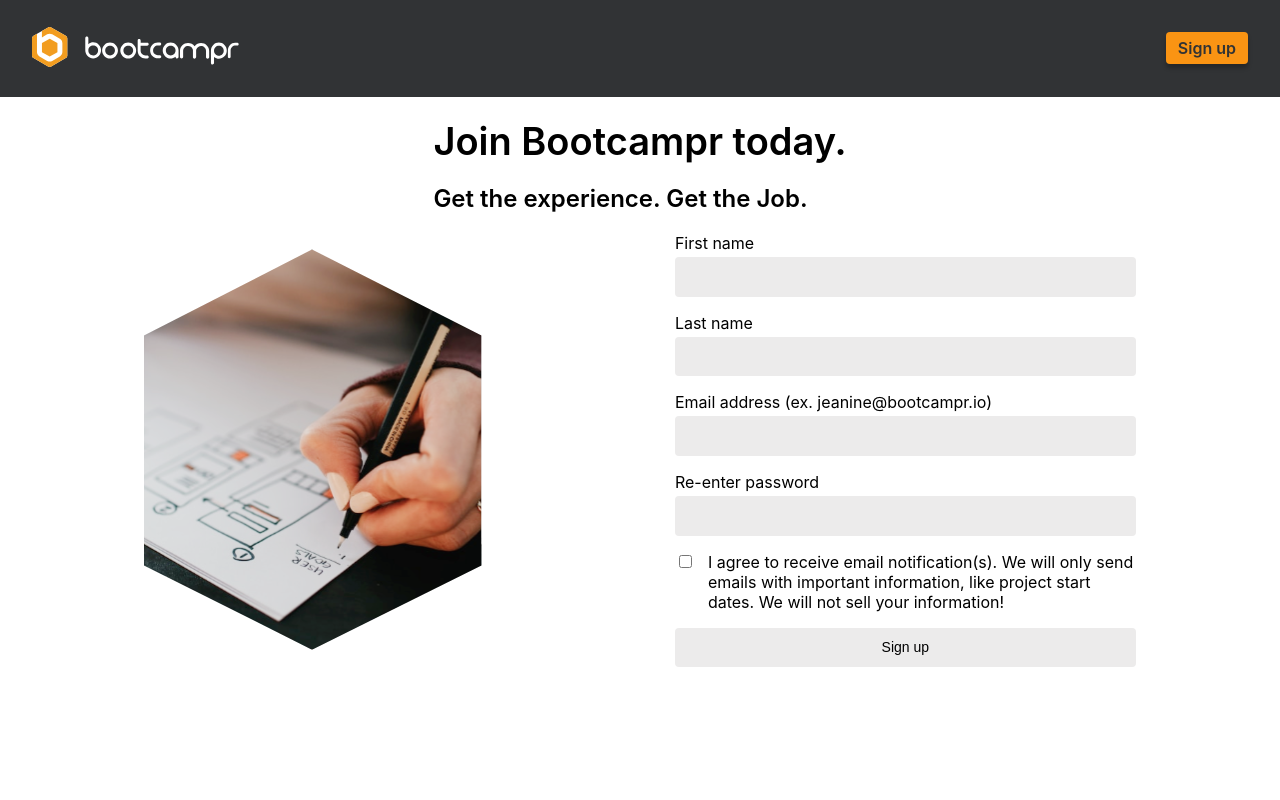
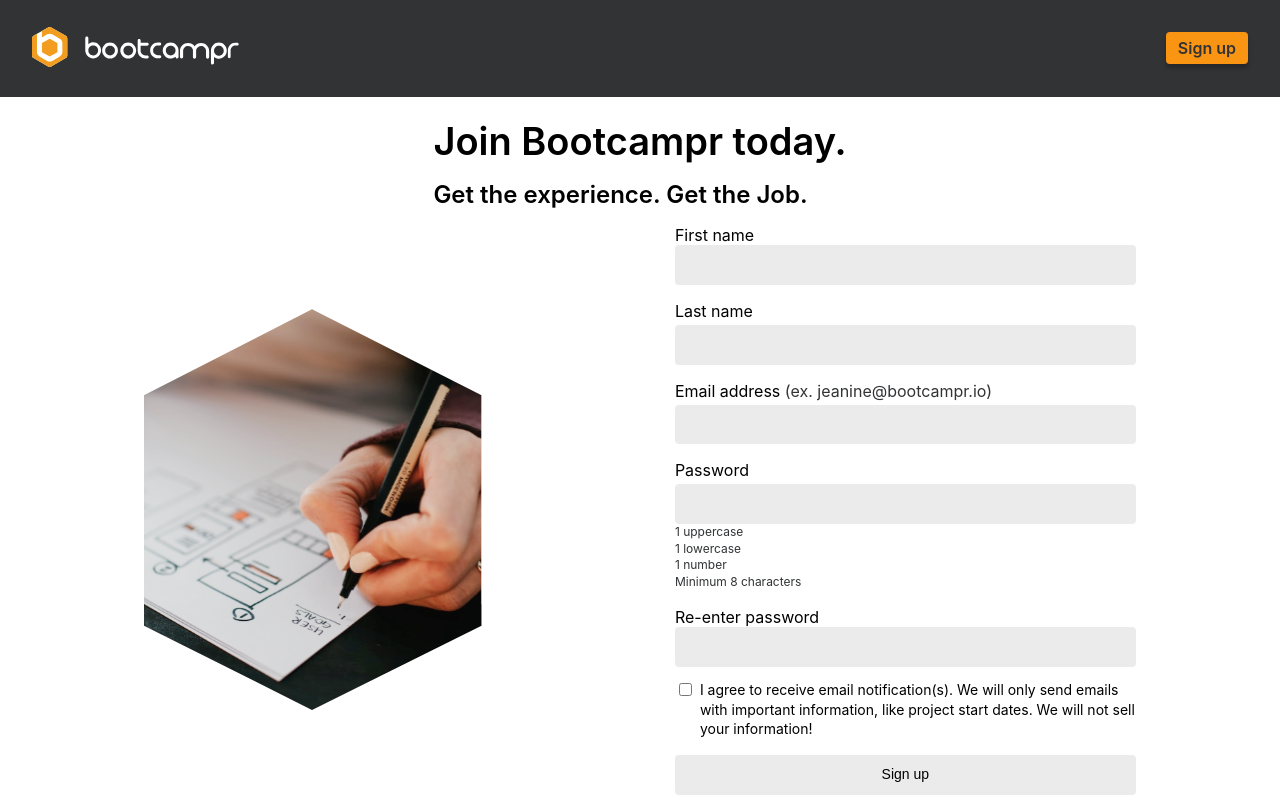
Before and after one commit to yeezick/bootcampr-assessment, a React (Create React App) app in the folder frontend/: page /sign-up in a window 1280 px wide. Built offline with nearby package versions, Linux system fonts and the light colour scheme.

Commit message:
Add form validation

```diff
--- a/frontend/src/components/Form/Form.scss
+++ b/frontend/src/components/Form/Form.scss
@@ -1,4 +1,8 @@
 $smoke: #ecebeb;
+$charcoal: #313335;
+$seafoam: #23a6a1;
+$rubarb: #d90000;
+$apricot: #fa9413;
 
 .form {
   display: flex;
@@ -15,34 +19,69 @@ $smoke: #ecebeb;
     font-style: normal;
     font-weight: 400;
     line-height: 1.225rem;
-
-}
-input:focus{
+  }
+  input:focus {
     border-color: none;
-}
+  }
 
   label {
     font-size: 1rem;
+
+    span {
+      color: #{$charcoal};
+    }
   }
 
-  label + input {
-    margin-top: 0.25rem;
+  input + label {
+    margin-top: 1rem;
+    margin-bottom: 0.25rem;
+  }
+
+  .password-validator {
     margin-bottom: 1rem;
   }
+
+  .validate {
+    margin: 0;
+    font-size: 0.75rem;
+    font-style: normal;
+    font-weight: 400;
+    line-height: 1.05rem;
+
+    &-container {
+      display: flex;
+    }
+
+    &--gray {
+      color: #{$charcoal};
+    }
+    &--true {
+      color: #{$seafoam};
+    }
+    &--false {
+      color: #{$rubarb};
+    }
+  }
+
   &__checkbox {
     display: flex;
     align-items: flex-start;
+    margin-top: 0.85rem;
     margin-bottom: 1rem;
-
 
     input {
       width: 1.5rem;
-      margin-right: 1rem;
+      margin-right: 0.5rem;
     }
     p {
       margin: 0;
+      font-size: 0.875rem;
+      font-style: normal;
+      font-weight: 400;
+      line-height: 1.225rem; /* 140% */
     }
   }
+
   &__submit {
     padding: 0.625rem 0.938rem;
     border-style: none;
@@ -52,5 +91,9 @@ input:focus{
     font-style: normal;
     font-weight: 400;
     line-height: 1.225rem;
+
+    &--filled {
+      background-color: #{$apricot};
+    }
   }
 }
--- a/frontend/src/components/Form/Form.tsx
+++ b/frontend/src/components/Form/Form.tsx
@@ -1,15 +1,121 @@
+import { useEffect, useState } from 'react'
 import FormControl from '@mui/material/FormControl'
+import checkIcon from '../../assets/checkIcon.svg'
 import './Form.scss'
 
 export const Form: React.FC = () => {
+  const [firstName, setFirstName] = useState('')
+  const [lastName, setLastName] = useState('')
+  const [email, setEmail] = useState('')
+  const [password, setPassword] = useState('')
+  const [rePassword, setRePassword] = useState('')
+  const [check, setCheck] = useState(false)
+
+
+  function handleSubmit(event) {
+    event.preventDefault()
+    console.log(firstName, lastName, email, password, rePassword, check)
+  }
+
+  const PasswordValidation = () => {
+    // Password contains 1 uppercase letter
+    const uppercaseRegex = /[A-Z]/
+    const isUppercaseValid = uppercaseRegex.test(password)
+
+    // Password contains 1 lowercase letter
+    const lowercaseRegex = /[a-z]/
+    const isLowercaseValid = lowercaseRegex.test(password)
+
+    // Password contains 1 number
+    const numberRegex = /\d/
+    const isNumberValid = numberRegex.test(password)
+
+    // Password contains minimum 8 characters
+    const isLengthValid = password.length >= 8
+
+    return !password ? (
+      <div className='password-validator'>
+        <p className='validate validate--gray'>1 uppercase</p>
+        <p className='validate validate--gray'>1 lowercase</p>
+        <p className='validate validate--gray'>1 number</p>
+        <p className='validate validate--gray'>Minimum 8 characters</p>
+      </div>
+    ) : (
+      <div>
+        {isUppercaseValid ? (
+          <div className='validate-container'>
+            <img src={checkIcon} alt='check icon' />
+            <p className='validate validate--true'>1 uppercase</p>
+          </div>
+        ) : (
+          <p
+            className='validate validate--false
+        '
+          >
+            1 uppercase
+          </p>
+        )}
+        {isLowercaseValid ? (
+          <div className='validate-container'>
+            <img src={checkIcon} alt='check icon' />
+            <p className='validate validate--true'>1 lowercase</p>
+          </div>
+        ) : (
+          <p
+            className='validate validate--false
+        '
+          >
+            1 lowercase
+          </p>
+        )}
+        {isNumberValid ? (
+          <div className='validate-container'>
+            <img src={checkIcon} alt='check icon' />
+            <p className='validate validate--true'>1 number</p>
+          </div>
+        ) : (
+          <p
+            className='validate validate--false
+        '
+          >
+            1 number
+          </p>
+        )}
+        {isLengthValid ? (
+          <div className='validate-container'>
+            <img src={checkIcon} alt='check icon' />
+            <p className='validate validate--true'>Minimum 8 characters</p>
+          </div>
+        ) : (
+          <p
+            className='validate validate--false
+        '
+          >
+            Minimum 8 characters
+          </p>
+        )}
+      </div>
+    )
+  }
+
+  const formFilled =
+    firstName &&
+    lastName &&
+    email &&
+    password &&
+    rePassword &&
+    password === rePassword &&
+    check
+
   return (
-    <form className='form'>
+    <form className='form' onSubmit={handleSubmit}>
       <label htmlFor='firstName'>First name</label>
       <input
         type='text'
         id='firstName'
         className='form__input
         '
+        onChange={e => setFirstName(e.target.value)}
       />
       <label htmlFor='lastName'>Last name</label>
       <input
@@ -17,6 +123,7 @@ export const Form: React.FC = () => {
         id='lastName'
         className='form__input
         '
+        onChange={e => setLastName(e.target.value)}
       />
       <label htmlFor='email'>
         {' '}
@@ -28,20 +135,35 @@ export const Form: React.FC = () => {
         id='email'
         className='form__input
         '
+        onChange={e => setEmail(e.target.value)}
       />
-      <label htmlFor='password'>Re-enter password</label>
+      <label htmlFor='password'>Password</label>
       <input
-        type='text'
+        type='password'
         id='password'
         className='form__input
         '
+        onChange={e => setPassword(e.target.value)}
       />
+      {!formFilled && <PasswordValidation />}
+      <label htmlFor='rePassword'>Re-enter password</label>
+      <input
+        type='password'
+        id='rePassword'
+        className='form__input
+        '
+        onChange={e => setRePassword(e.target.value)}
+      />
+      {!formFilled && password && password === rePassword && (
+        <p className='validate validate--true'>Passwords Match!</p>
+      )}
       <div className='form__checkbox'>
         <input
           type='checkbox'
           id='rePassword'
           className='form__input
         '
+          onChange={e => setCheck(e.target.checked)}
         />
         <p>
           I agree to receive email notification(s). We will only send emails
@@ -49,7 +171,12 @@ export const Form: React.FC = () => {
           your information!
         </p>
       </div>
-      <button type='submit' className='form__submit'>
+      <button
+        type='submit'
+        className={
+          !formFilled ? 'form__submit' : 'form__submit form__submit--filled'
+        }
+      >
         Sign up
       </button>
     </form>
--- a/frontend/src/screens/SignUp/SignUp.scss
+++ b/frontend/src/screens/SignUp/SignUp.scss
@@ -12,6 +12,7 @@
     }
 
     h2 {
+        margin: 1rem 0;
       font-size: 1.5rem;
       font-style: normal;
       font-weight: 600;
@@ -21,5 +22,9 @@
   .flex-container {
     display: flex;
     justify-content: space-around;
+
+    img{
+        max-width: 24rem;
+    }
   }
 }
```
Also changed, not shown: frontend/src/assets/checkIcon.svg (added).
